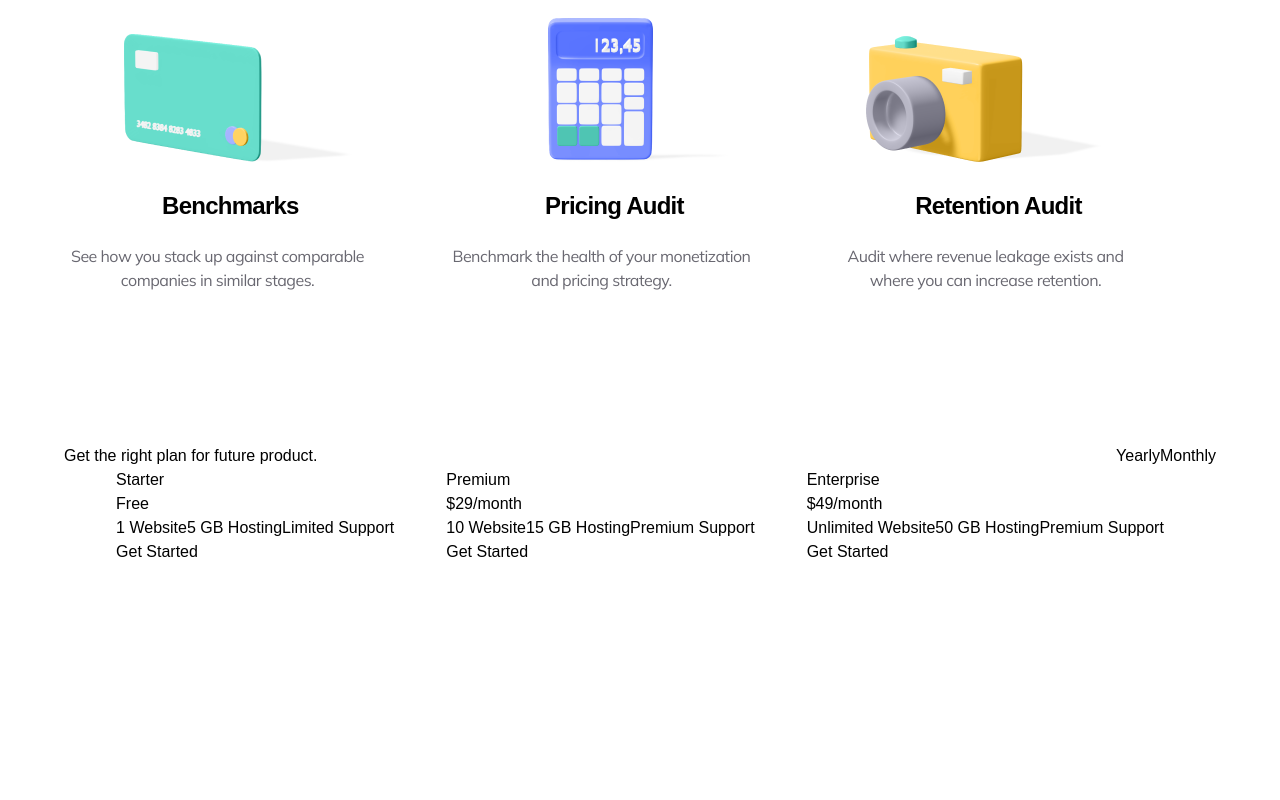
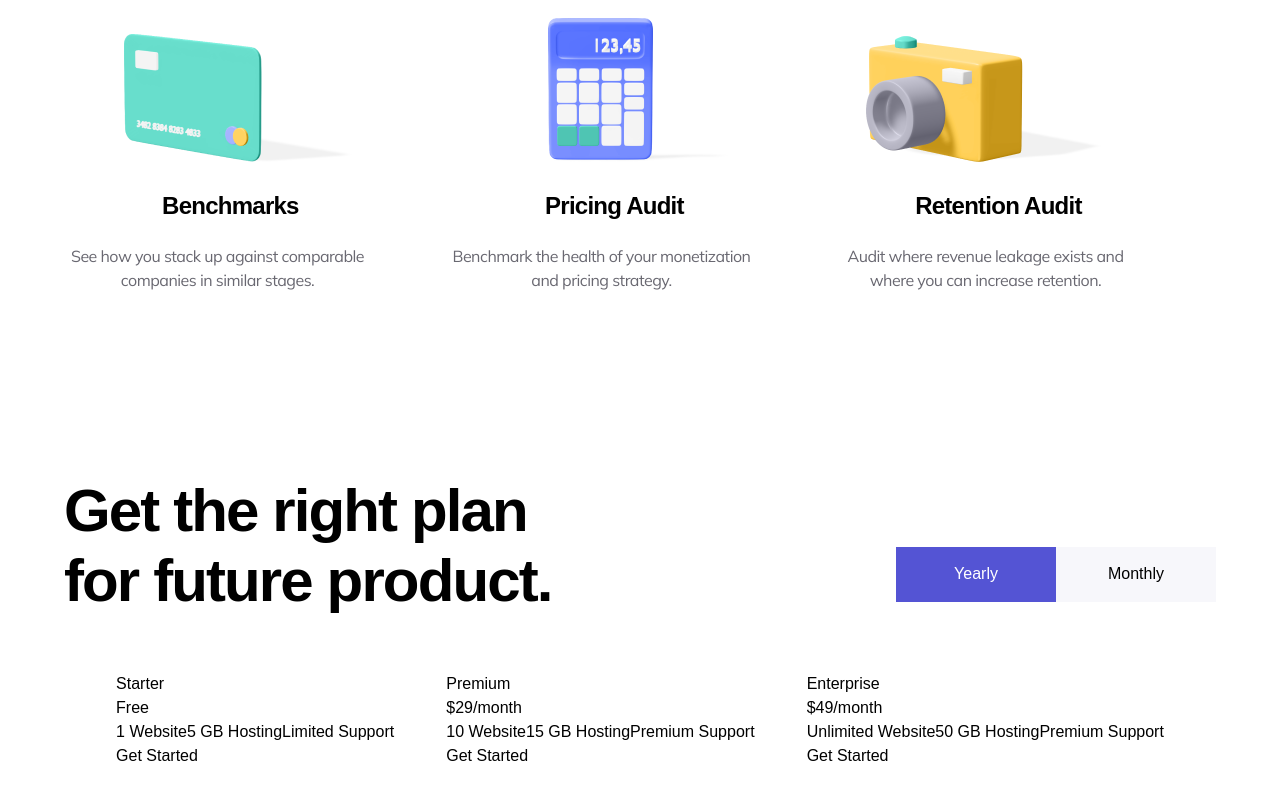
Before and after one commit to sefeoluwa/globe-landing-page, a React (Vite) app: page / in a window 1280 px wide. Shown: the part 2215-3015 px from the top of the page. Before the commit the page ends 2843 px from the top, so only its background shows below. Built offline with nearby package versions, Linux system fonts and the light colour scheme; some icons are missing; a web font is replaced by a local one.

Commit message:
styles for headers and header button

```diff
--- a/src/components/SubPlans.jsx
+++ b/src/components/SubPlans.jsx
@@ -5,11 +5,11 @@ import { plans } from "../constants"
 function SubPlans() {
   return (
     <>
-    <div className="top flex justify-between">
-      <h2>Get the right plan for future product.</h2>
-      <div className="buttons">
-        <button>Yearly</button>
-        <button>Monthly</button>
+    <div className="top flex justify-between items-end mb-[7vh] mt-[4vh]">
+      <h2 className='w-[523px] h-[140px] font-bold text-[60px] leading-[70px] tracking-[-1.88px]'>Get the right plan for future product.</h2>
+      <div className="buttons pb-[14px]">
+        <button className='text-center bg-[#5454D4] w-[160px] h-[55px] text-white'>Yearly</button>
+        <button className='text-center w-[160px] h-[55px] bg-[#F7F7FB]'>Monthly</button>
       </div>
     </div>
 
```
